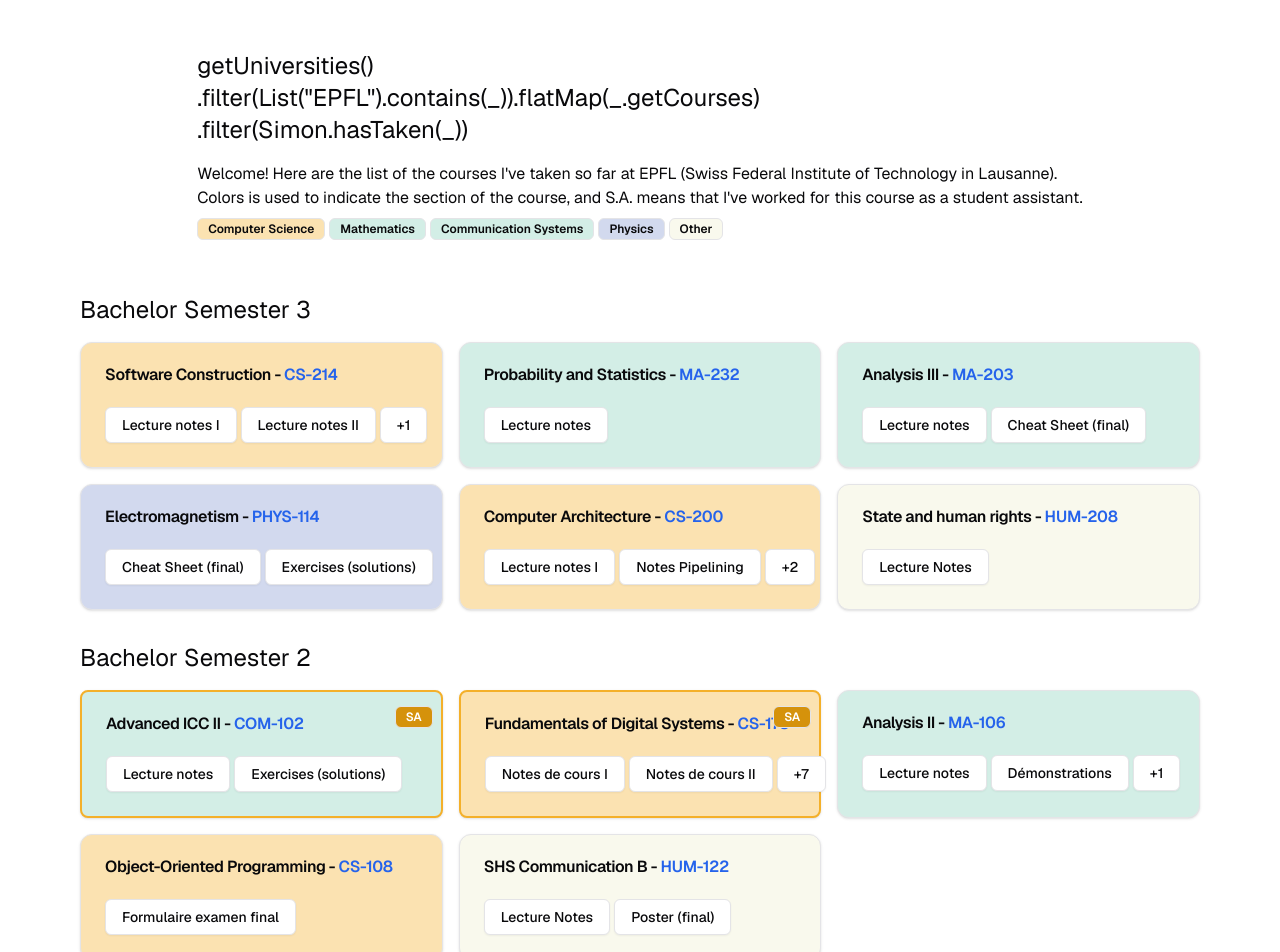
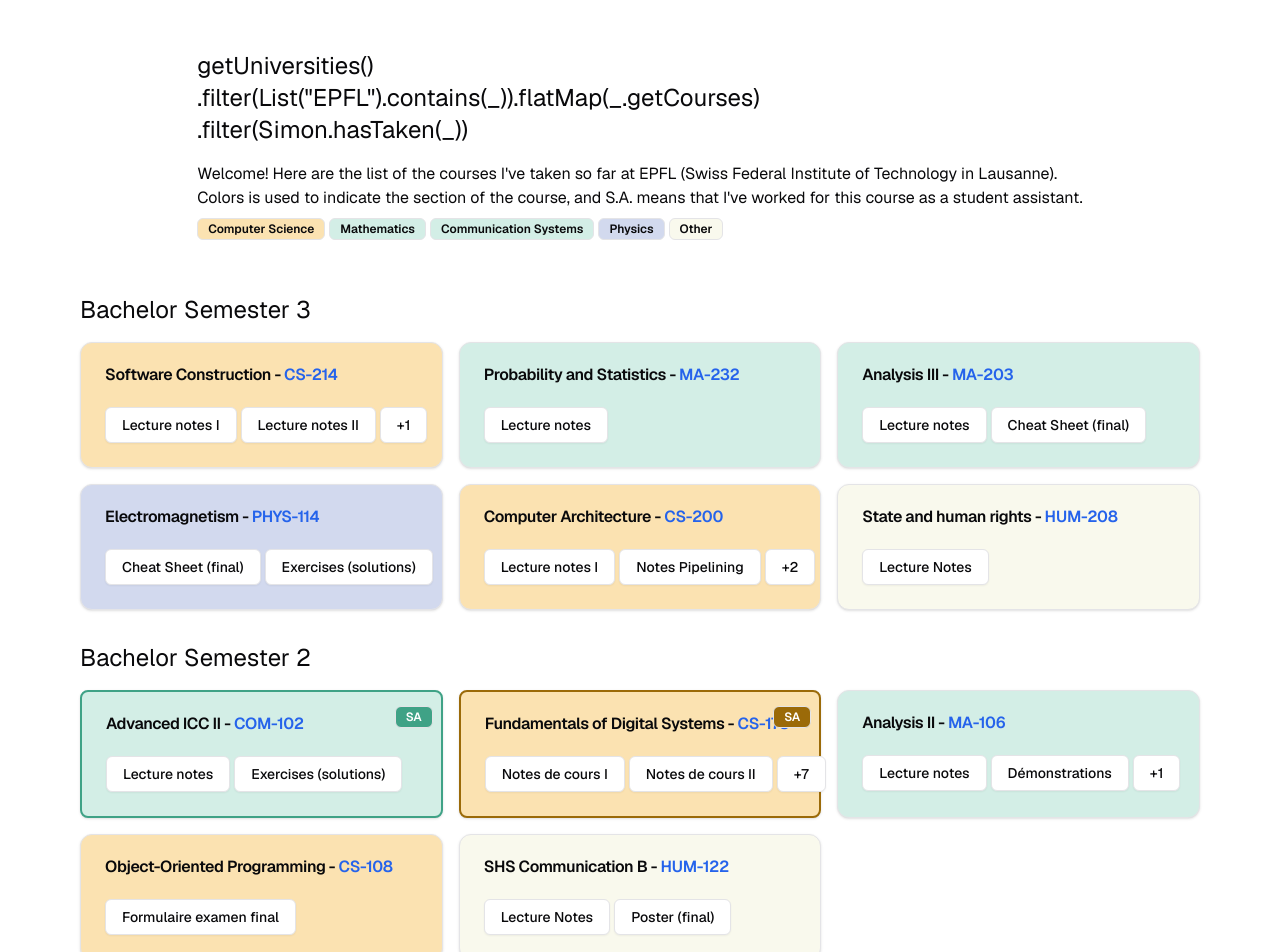
Before and after one commit to simon-epfl/academics, a Next.js app: page / in a window 1280 px wide. Shown: the top 952 px of the page. Built offline with nearby package versions, Linux system fonts and the light colour scheme.

Commit message:
fix colors

```diff
--- a/app/globals.css
+++ b/app/globals.css
@@ -81,7 +81,7 @@
 }
 
 .shiny-border {
-  border: 2px solid #F4B02A;
+  border: 2px solid var(--shiny-color);
   border-radius: 8px;
   position: relative;
 }
@@ -92,5 +92,5 @@
   right: 8px;
   z-index: 2;
   color: white;
-  background-color: #D5920B; /* Assurez-vous que la couleur de fond est visible */
+  background-color: var(--shiny-color); /* Assurez-vous que la couleur de fond est visible */
 }
--- a/app/page.tsx
+++ b/app/page.tsx
@@ -26,6 +26,14 @@
   'MA': '#D3EEE6',
   'COM': '#D3EEE6',
   'PHYS': '#D2D9EE',
+  'default': '#F9F9ED'
+}
+
+const shinyColorMapping = {
+  'CS': '#9B6A08',
+  'MA': '#3FA286',
+  'COM': '#3FA286',
+  'PHYS': '#6B9AC4',
   'default': '#F9F9ED'
 }
 
@@ -303,7 +311,7 @@
             <div className="grid gap-4 md:grid-cols-3 grid-cols-1">
               {semester.courses.map(course => (
                 // @ts-expect-error colorMapping keyof
-                <Card key={course.title} className={`w-full ${course.shiny ? 'shiny-border' : ''}`} style={{ backgroundColor: colorMapping[course.code.split('-')[0]] || colorMapping.default }}>
+                <Card key={course.title} className={`w-full ${course.shiny ? 'shiny-border' : ''}`} style={{ '--shiny-color': shinyColorMapping[course.code.split('-')[0]] || colorMapping.default, backgroundColor: colorMapping[course.code.split('-')[0]] || colorMapping.default }}>
                   <CardHeader>
                     <CardTitle>{course.title} - <a target="_blank" className="text-blue-600 dark:text-blue-500 hover:underline" href={course.url}>{course.code}</a></CardTitle>
                     {course.shiny && <Badge variant="outline" className="sa-badge">SA</Badge>}
```
